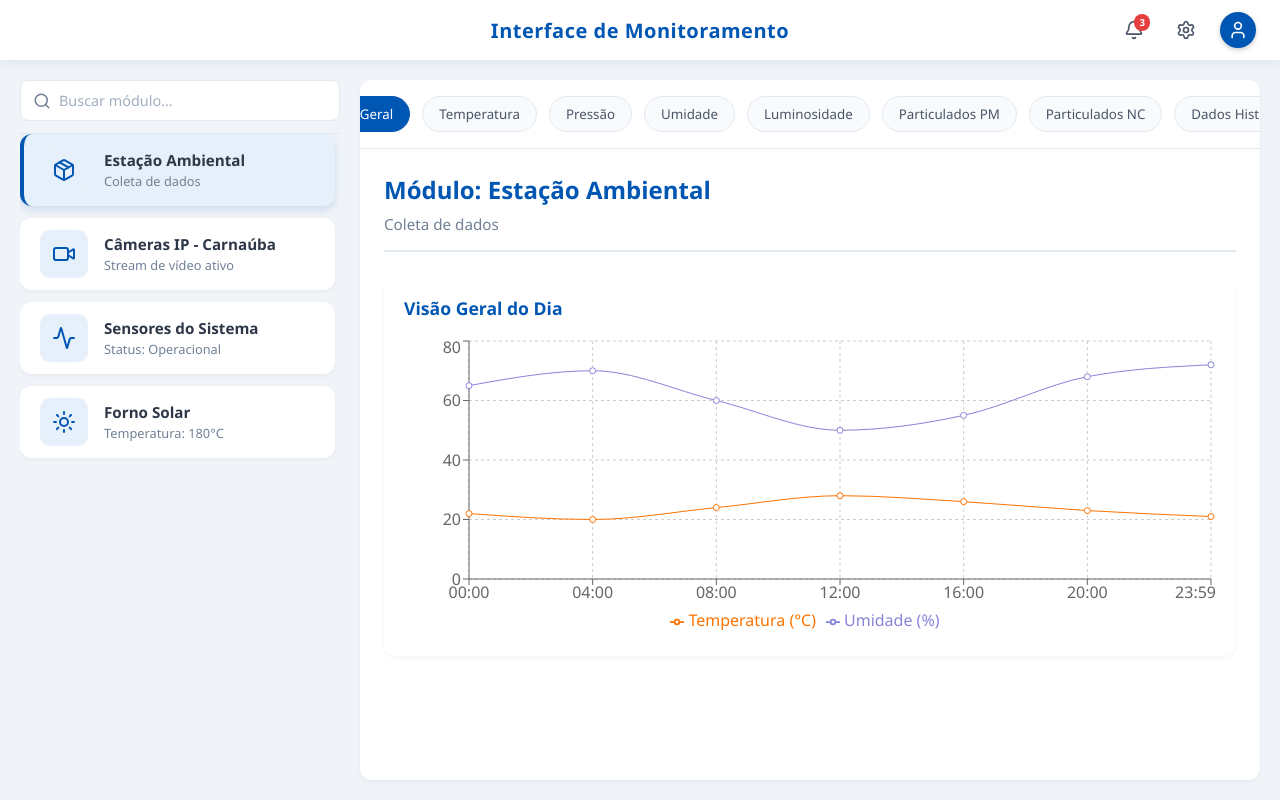
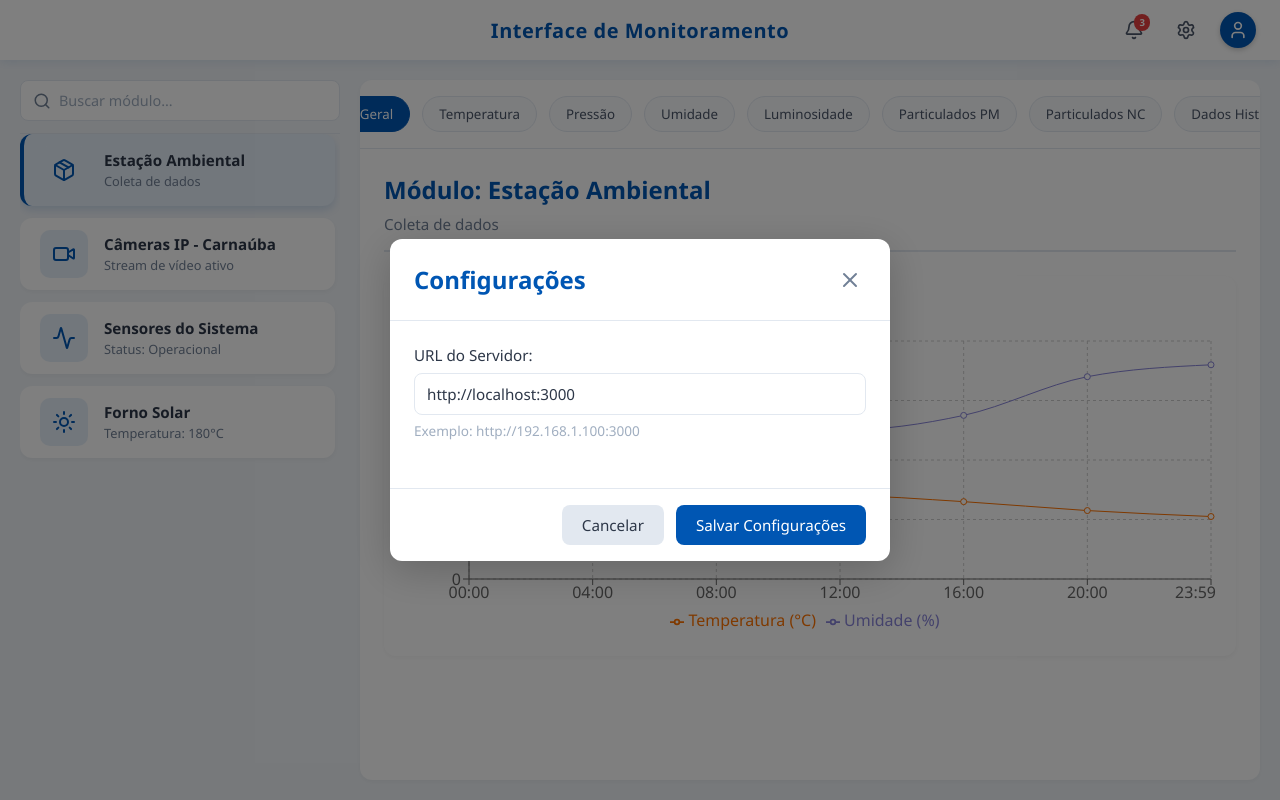
Before and after one commit to lucas-velocini-repo/app-react-monitoramento-ambiental, a React (Vite) app in the folder meu-projeto-react/: page / in a window 1280 px wide. Both pictures are taken after a click on the button "Configurações". Built offline with nearby package versions, Linux system fonts and the light colour scheme.

Commit message:
Aba de configurações adicionada

```diff
--- a/meu-projeto-react/src/App.css
+++ b/meu-projeto-react/src/App.css
@@ -363,3 +363,135 @@
   text-align: center;
   padding: 24px 16px;
 }
+
+/* ================= MODAL DE CONFIGURAÇÕES ================= */
+.modal-overlay {
+  position: fixed;
+  top: 0;
+  left: 0;
+  right: 0;
+  bottom: 0;
+  background-color: rgba(0, 0, 0, 0.5);
+  display: flex;
+  align-items: center;
+  justify-content: center;
+  z-index: 1000;
+}
+
+.modal-content {
+  background-color: #ffffff;
+  border-radius: 12px;
+  box-shadow: 0 10px 40px rgba(0, 0, 0, 0.2);
+  max-width: 500px;
+  width: 90%;
+  max-height: 90vh;
+  overflow-y: auto;
+  display: flex;
+  flex-direction: column;
+}
+
+.modal-header {
+  display: flex;
+  justify-content: space-between;
+  align-items: center;
+  padding: 24px;
+  border-bottom: 1px solid #e2e8f0;
+}
+
+.modal-header h2 {
+  color: #0056b3;
+  margin: 0;
+  font-size: 1.5rem;
+}
+
+.modal-close-btn {
+  background: none;
+  border: none;
+  cursor: pointer;
+  color: #718096;
+  padding: 4px;
+  display: flex;
+  align-items: center;
+  justify-content: center;
+  transition: color 0.2s;
+}
+
+.modal-close-btn:hover {
+  color: #0056b3;
+}
+
+.modal-body {
+  padding: 24px;
+  flex: 1;
+}
+
+.config-section {
+  margin-bottom: 24px;
+}
+
+.config-label {
+  display: block;
+  margin-bottom: 8px;
+  color: #2d3748;
+  font-weight: 500;
+  font-size: 0.95rem;
+}
+
+.config-input {
+  width: 100%;
+  padding: 10px 12px;
+  border: 1px solid #e2e8f0;
+  border-radius: 8px;
+  font-size: 0.95rem;
+  color: #2d3748;
+  transition: all 0.2s;
+}
+
+.config-input:focus {
+  outline: none;
+  border-color: #0056b3;
+  box-shadow: 0 0 0 3px rgba(0, 86, 179, 0.1);
+}
+
+.config-hint {
+  margin-top: 6px;
+  color: #a0aec0;
+  font-size: 0.85rem;
+}
+
+.modal-footer {
+  display: flex;
+  gap: 12px;
+  padding: 16px 24px;
+  border-top: 1px solid #e2e8f0;
+  justify-content: flex-end;
+}
+
+.btn-primary, .btn-secondary {
+  padding: 10px 20px;
+  border: none;
+  border-radius: 8px;
+  font-weight: 500;
+  cursor: pointer;
+  transition: all 0.2s;
+  font-size: 0.95rem;
+}
+
+.btn-primary {
+  background-color: #0056b3;
+  color: #ffffff;
+}
+
+.btn-primary:hover {
+  background-color: #003d82;
+  box-shadow: 0 4px 12px rgba(0, 86, 179, 0.3);
+}
+
+.btn-secondary {
+  background-color: #e2e8f0;
+  color: #2d3748;
+}
+
+.btn-secondary:hover {
+  background-color: #cbd5e1;
+}
--- a/meu-projeto-react/src/App.jsx
+++ b/meu-projeto-react/src/App.jsx
@@ -242,6 +242,9 @@ function App() {
   const [botaoAtivo, setBotaoAtivo] = useState("Visão Geral");
   const [termoBusca, setTermoBusca] = useState("");
   const [moduloSelecionado, setModuloSelecionado] = useState(modulos[0]);
+  const [abrirConfigurações, setAbrirConfigurações] = useState(false);
+  const [urlServidor, setUrlServidor] = useState("http://localhost:3000");
+  const [urlServidorTemp, setUrlServidorTemp] = useState("http://localhost:3000");
 
   // Lógica de filtro para os módulos
   const modulosFiltrados = modulos.filter((mod) =>
@@ -251,6 +254,21 @@ function App() {
 
   // Limpar a busca
   const limparBusca = () => setTermoBusca("");
+
+  // Funções de configuração
+  const abrirConfiguracoes = () => {
+    setUrlServidorTemp(urlServidor);
+    setAbrirConfigurações(true);
+  };
+
+  const fecharConfiguracoes = () => {
+    setAbrirConfigurações(false);
+  };
+
+  const salvarConfiguracoes = () => {
+    setUrlServidor(urlServidorTemp);
+    setAbrirConfigurações(false);
+  };
 
   return (
     <div className="dashboard-container">
@@ -270,7 +288,7 @@ function App() {
             <Bell size={20} />
             <span className="badge">3</span>
           </button>
-          <button className="icon-btn" title="Configurações">
+          <button className="icon-btn" title="Configurações" onClick={abrirConfiguracoes}>
             <Settings size={20} />
           </button>
           <div className="user-profile" title="Perfil do Usuário">
@@ -360,6 +378,44 @@ function App() {
         </main>
 
       </div>
+
+      {/* MODAL DE CONFIGURAÇÕES */}
+      {abrirConfigurações && (
+        <div className="modal-overlay" onClick={fecharConfiguracoes}>
+          <div className="modal-content" onClick={(e) => e.stopPropagation()}>
+            <div className="modal-header">
+              <h2>Configurações</h2>
+              <button className="modal-close-btn" onClick={fecharConfiguracoes}>
+                <X size={24} />
+              </button>
+            </div>
+
+            <div className="modal-body">
+              <div className="config-section">
+                <label htmlFor="url-servidor" className="config-label">URL do Servidor:</label>
+                <input
+                  id="url-servidor"
+                  type="text"
+                  className="config-input"
+                  value={urlServidorTemp}
+                  onChange={(e) => setUrlServidorTemp(e.target.value)}
+                  placeholder="http://localhost:3000"
+                />
+                <p className="config-hint">Exemplo: http://192.168.1.100:3000</p>
+              </div>
+            </div>
+
+            <div className="modal-footer">
+              <button className="btn-secondary" onClick={fecharConfiguracoes}>
+                Cancelar
+              </button>
+              <button className="btn-primary" onClick={salvarConfiguracoes}>
+                Salvar Configurações
+              </button>
+            </div>
+          </div>
+        </div>
+      )}
     </div>
   );
 }
```
Also changed, not shown: 1 other file (tests, documents, lock files or other folders).
